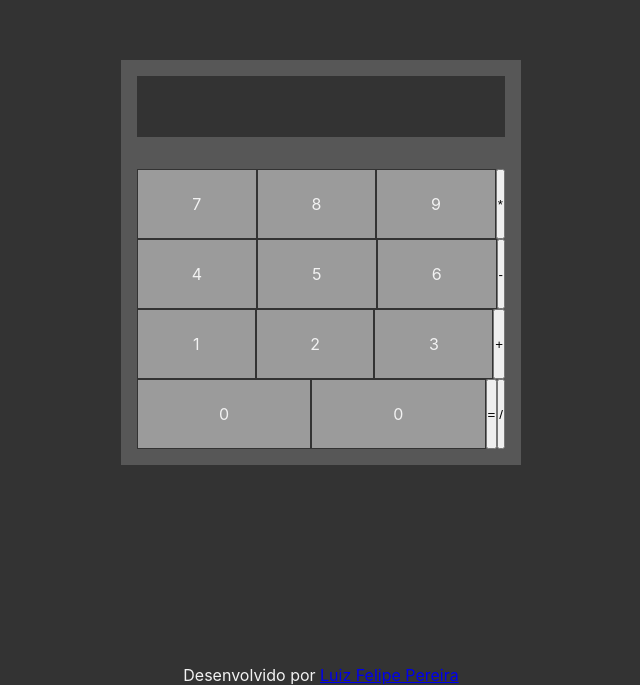
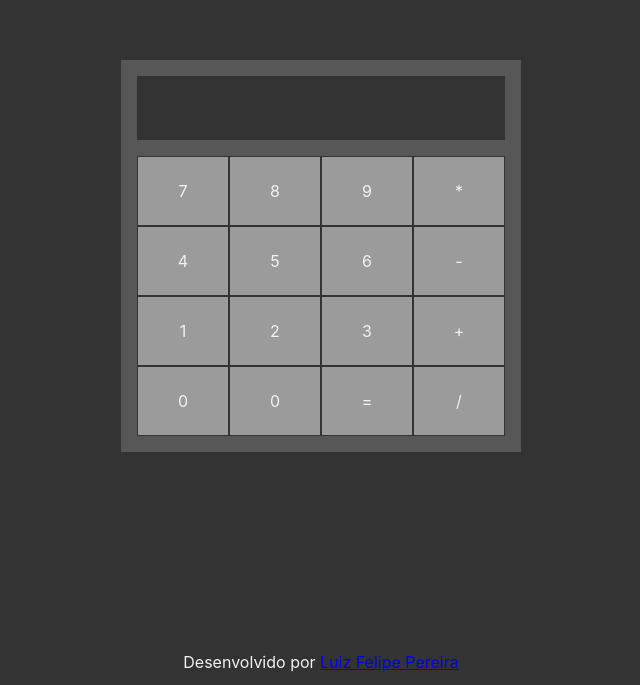
Before and after one commit to souluizfelipe/JS-calculator, a plain HTML site: page index.html in a window 1280 px wide. Shown: the part 140-825 px from the top of the page, without its empty margins (319-959 px from the left). Drawn offline with Linux system fonts and the light colour scheme.

Commit message:
add operator class to css, and fix .display item properties

```diff
--- a/css/style.css
+++ b/css/style.css
@@ -34,17 +34,19 @@ div.container {
 
 div.display {
   width: 100%;
+  height: 64px;
+  background-color: #333;
+  margin-bottom: 16px;
 }
 
 .display input#inpDisplay {
   width: 100%;
   border: none;
   outline: none;
+  background-color: #333;
   font-size: 2.5rem;
-  background-color: #333;
   color: var(--color-white-main);
   text-align: right;
-  margin-bottom: 32px;
   padding: 8px;
 }
 
@@ -54,7 +56,8 @@ div.display {
   width: 100%;
 }
 
-.container div.keyboard .key {
+.container div.keyboard .key,
+.container div.keyboard .operator {
   padding: 24px;
   width: 100%;
   cursor: pointer;
```
